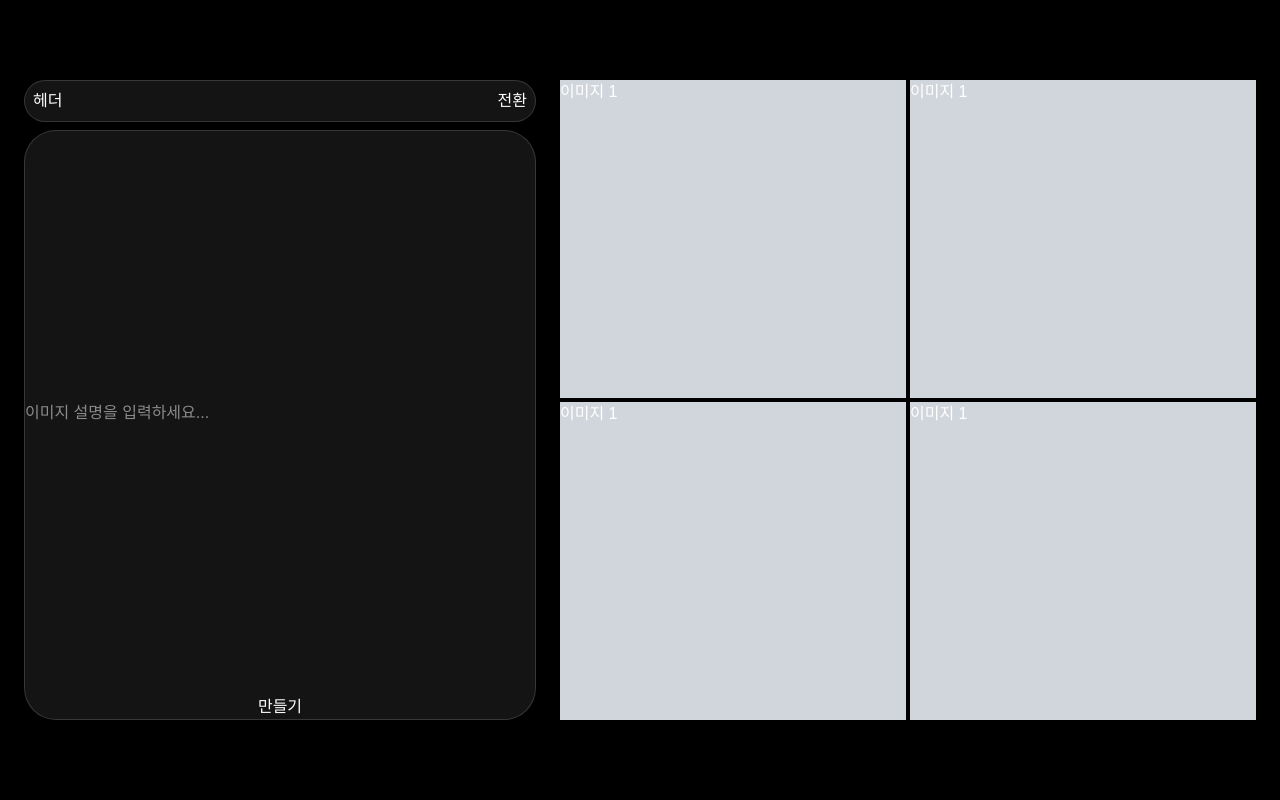
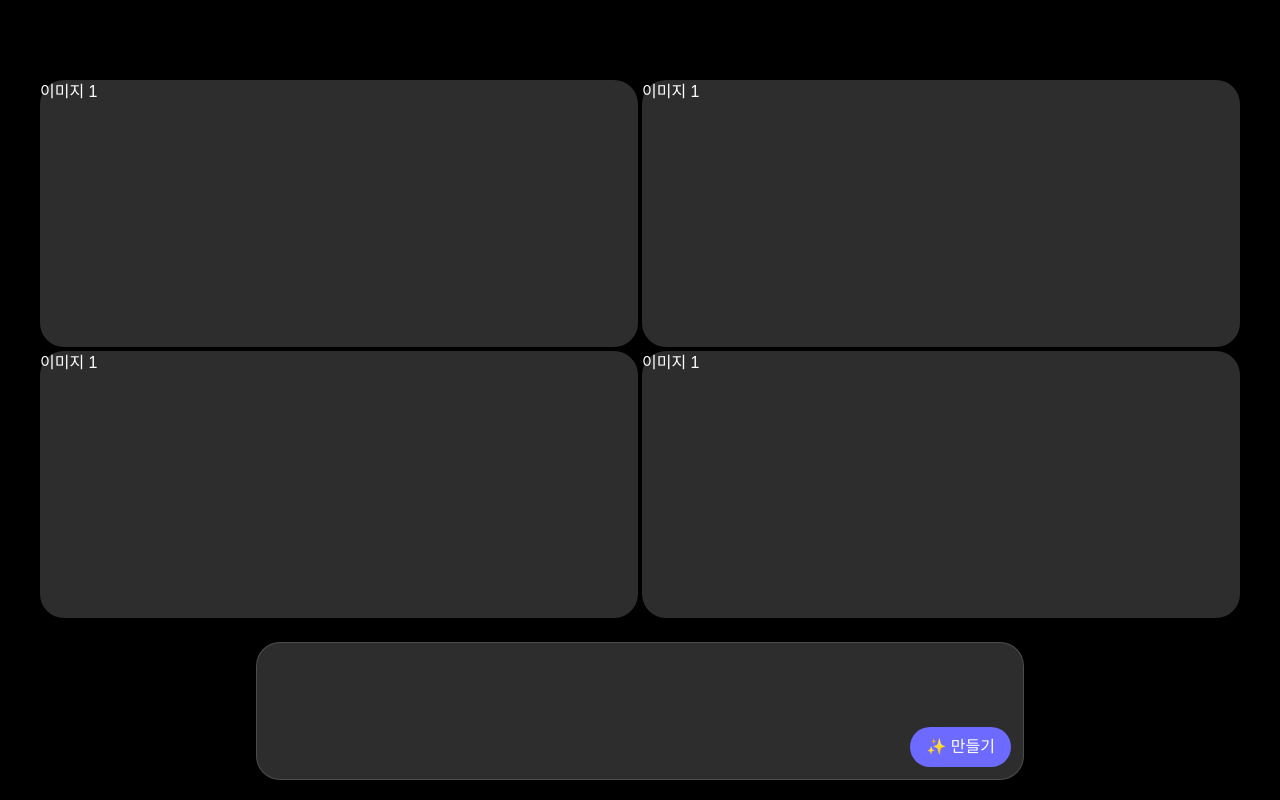
Before and after one commit to KimTaeEun1632/AI-Nail-Art, a Next.js app: page /test in a window 1280 px wide. Built offline with nearby package versions, Linux system fonts and the light colour scheme.

Commit message:
feat: test 파일 생성, 디자인 수정, fetch에러 발생

```diff
--- /dev/null
+++ b/src/components/CreatePage/EmptyImage.jsx
@@ -0,0 +1,24 @@
+import React from "react";
+
+const EmptyImage = () => {
+  return (
+    <div className="w-full h-full max-w-[75rem] min-w-[0] max-h-[full] flex-1 overflow-hidden">
+      <div className="grid grid-cols-2 gap-[0.25rem] w-full h-full">
+        <div className="w-full h-full max-w-full rounded-3xl min-w-full bg-[#2D2D2D]">
+          이미지 1
+        </div>
+        <div className="w-full h-full max-w-full rounded-3xl min-w-full bg-[#2D2D2D]">
+          이미지 1
+        </div>
+        <div className="w-full h-full max-w-full rounded-3xl min-w-full bg-[#2D2D2D]">
+          이미지 1
+        </div>
+        <div className="w-full h-full max-w-full rounded-3xl min-w-full bg-[#2D2D2D]">
+          이미지 1
+        </div>
+      </div>
+    </div>
+  );
+};
+
+export default EmptyImage;
--- a/src/components/CreatePage/PromptBox.jsx
+++ b/src/components/CreatePage/PromptBox.jsx
@@ -2,23 +2,33 @@
 
 const PromptBox = () => {
   const [prompt, setPrompt] = useState("");
+  const [loading, setLoading] = useState(false);
+
+  const generateImage = async () => {
+    setLoading(true);
+    const response = await fetch(
+      `http://127.0.0.1:8000/generate?prompt=${prompt}+nail+art`
+    );
+    const blob = await response.blob();
+    setImage(URL.createObjectURL(blob));
+    setLoading(false);
+  };
 
   return (
-    <div className="flex flex-col items-center justify-center flex-1 gap-[0.5rem] h-full max-w-[32rem] min-w-[32rem] max-h-[64rem]">
-      <div className="flex justify-between p-2 rounded-[32px] border border-white/15 bg-[rgba(27,27,27,0.75)] w-full">
-        헤더
-        <button>전환</button>
-      </div>
-      <div className="flex flex-col rounded-[32px] border border-white/15 bg-[rgba(27,27,27,0.75)] w-full flex-[2.5_1_0%]">
-        <input
-          className="h-full"
-          type="text"
-          placeholder="이미지 설명을 입력하세요..."
-          value={prompt}
-          onChange={(e) => setPrompt(e.target.value)}
-        />
-        <button>만들기</button>
-      </div>
+    <div className="relative max-w-3xl w-full bg-[#2D2D2D] rounded-3xl border border-white/15 p-3 flex items-center gap-3">
+      <div
+        contentEditable
+        className="flex-1 bg-transparent border-none outline-none text-white p-2 min-h-28"
+        onInput={(e) => setPrompt(e.currentTarget.textContent || "")}
+      ></div>
+      <button
+        onClick={generateImage}
+        disabled={loading}
+        className="absolute flex items-center justify-center bottom-3 right-3 bg-[#6d6aff] text-white px-4 py-2 rounded-4xl hover:bg-[#5a5ae8]"
+      >
+        {loading ? "생성 중 ... " : "✨ 만들기"}
+        <p>✨ 만들기</p>
+      </button>
     </div>
   );
 };
--- a/src/components/CreatePage/ShowImageBox.jsx
+++ b/src/components/CreatePage/ShowImageBox.jsx
@@ -1,24 +1,10 @@
-import React from "react";
+// import Image from "next/image";
+// import React from "react";
 
-const ShowImageBox = () => {
-  return (
-    <div className="w-full h-full">
-      <div className="grid grid-cols-2 gap-[0.25rem] max-w-[150rem] min-w-[0] max-h-[full]  h-full flex-1">
-        <div className="w-full h-full max-w-full min-w-full bg-gray-300">
-          이미지 1
-        </div>
-        <div className="w-full h-full max-w-full min-w-full bg-gray-300">
-          이미지 1
-        </div>
-        <div className="w-full h-full max-w-full min-w-full bg-gray-300">
-          이미지 1
-        </div>
-        <div className="w-full h-full max-w-full min-w-full bg-gray-300">
-          이미지 1
-        </div>
-      </div>
-    </div>
-  );
-};
+// const ShowImageBox = ({ image }) => {
+//   return (
+//  {image && (<Image />)}
+//   );
+// };
 
-export default ShowImageBox;
+// export default ShowImageBox;
--- a/src/pages/test/index.jsx
+++ b/src/pages/test/index.jsx
@@ -1,13 +1,61 @@
+import EmptyImage from "@/components/CreatePage/EmptyImage";
 import PromptBox from "@/components/CreatePage/PromptBox";
 import ShowImageBox from "@/components/CreatePage/ShowImageBox";
-import React from "react";
+import Image from "next/image";
+import React, { useState } from "react";
 
 const index = () => {
+  const [prompt, setPrompt] = useState("");
+  const [images, setImages] = useState([]);
+  const [loading, setLoading] = useState(false);
+
+  console.log(prompt);
+
+  const generateImage = async () => {
+    setLoading(true);
+    const response = await fetch(
+      `http://127.0.0.1:8000/generate?prompt=${prompt}+nail+art&num_images=4`
+    );
+    const blob = await response.blob();
+    setImages(URL.createObjectURL(blob));
+    setLoading(false);
+  };
+
   return (
     <div className="flex h-full w-full justify-center items-center bg-black text-white">
-      <div className="flex items-center pt-[5rem] pb-[5rem] justify-center w-full h-full flex-1 gap-[1.5rem] pr-[1.5rem] pl-[1.5rem] max-w-[125rem] min-w-0 min-h-0">
-        <PromptBox />
-        <ShowImageBox />
+      <div className="flex flex-col items-center pt-[5rem] pb-5 justify-center w-full h-full flex-1 gap-[1.5rem] pr-[1.5rem] pl-[1.5rem] max-w-[125rem] min-w-0 min-h-0">
+        {images.length > 0 ? (
+          <div className="w-full h-full max-w-[75rem] min-w-[0] max-h-[full] flex-1 overflow-hidden">
+            <div className="grid grid-cols-2 gap-[0.25rem] w-full h-full">
+              {images.map((image, index) => (
+                <Image
+                  key={index}
+                  src={image}
+                  width={500}
+                  height={300}
+                  alt={`Generated Nail Art ${index + 1}`}
+                  className="w-full h-full max-w-full rounded-3xl min-w-full object-cover"
+                />
+              ))}
+            </div>
+          </div>
+        ) : (
+          <EmptyImage />
+        )}
+        <div className="relative max-w-3xl w-full bg-[#2D2D2D] rounded-3xl border border-white/15 p-3 flex items-center gap-3">
+          <div
+            contentEditable
+            className="flex-1 bg-transparent border-none outline-none text-white p-2 min-h-28"
+            onInput={(e) => setPrompt(e.currentTarget.textContent || "")}
+          ></div>
+          <button
+            onClick={generateImage}
+            disabled={loading}
+            className="absolute flex items-center justify-center bottom-3 right-3 bg-[#6d6aff] text-white px-4 py-2 rounded-4xl hover:bg-[#5a5ae8]"
+          >
+            {loading ? "생성 중 ... " : "✨ 만들기"}
+          </button>
+        </div>
       </div>
     </div>
   );
```
